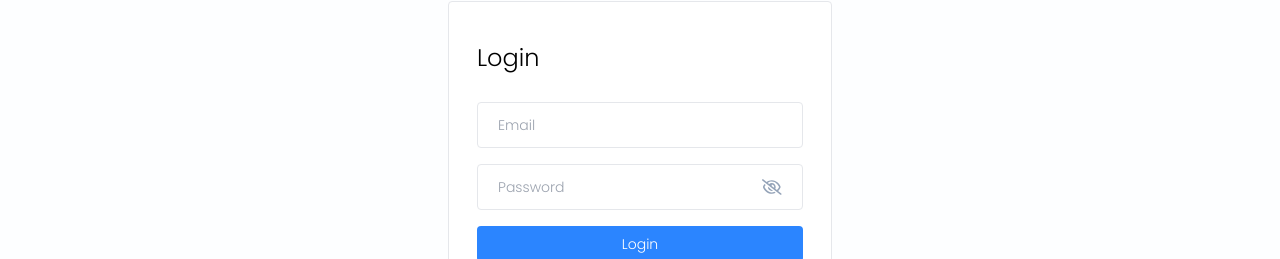
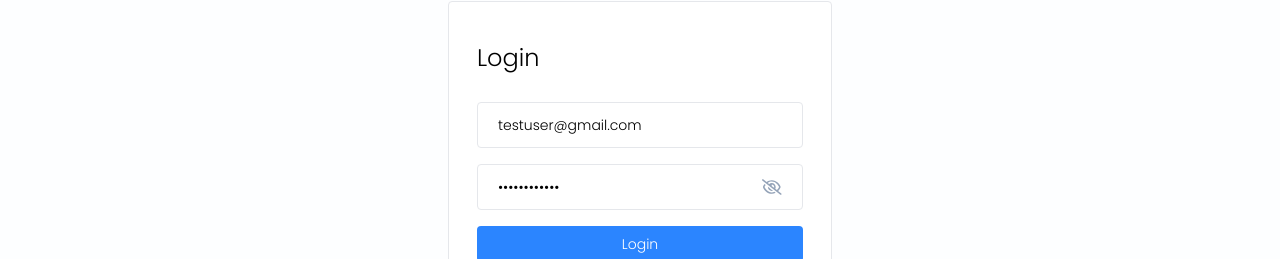
Before and after one commit to GokulAnithaNandakumar/notes-maker-frontend, a React (Vite) app: page /login in a window 1280 px wide. Shown: the part 171-430 px from the top of the page. Built offline with nearby package versions, Linux system fonts and the light colour scheme.

Commit message:
Update Login.jsx

```diff
--- a/src/pages/Login/Login.jsx
+++ b/src/pages/Login/Login.jsx
@@ -6,8 +6,8 @@ import { validateEmail } from '../../utils/helper';
 import axiosInstance from '../../utils/axiosInstance';
 
 const Login = () => {
-  const [email, setEmail] = useState('');
-  const [password, setPassword] = useState('');
+  const [email, setEmail] = useState('testuser@gmail.com');
+  const [password, setPassword] = useState('testuser@123');
   const [error, setError] = useState(null);
 
   const navigate = useNavigate();
@@ -26,13 +26,13 @@ const Login = () => {
     }
 
     setError('');
-    //login api call
+    // Login API call
     try {
       const response = await axiosInstance.post('/login', {
         email: email,
         password: password,
       });
-      //hangle login ersponse
+      // Handle login response
       if (response.data && response.data.accessToken) {
         localStorage.setItem('token', response.data.accessToken);
         navigate('/dashboard');
```
